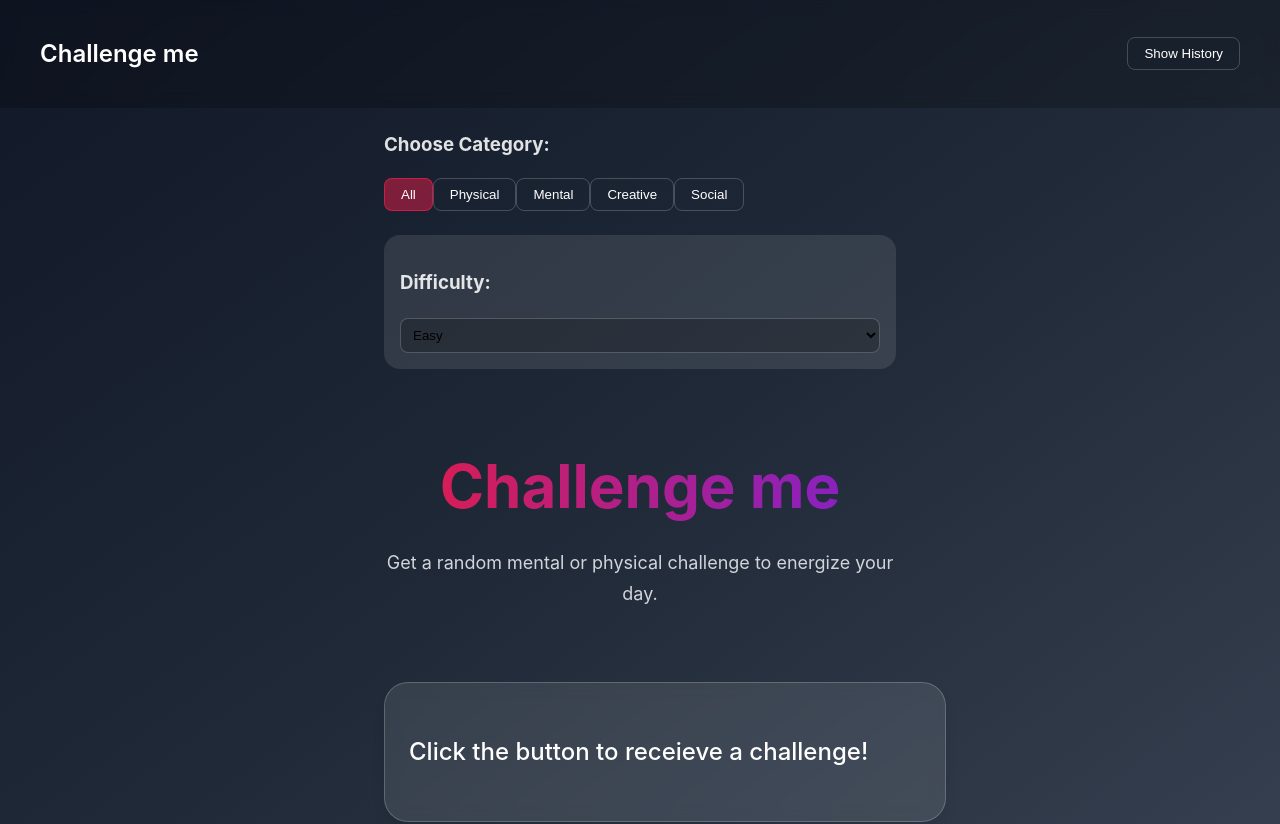
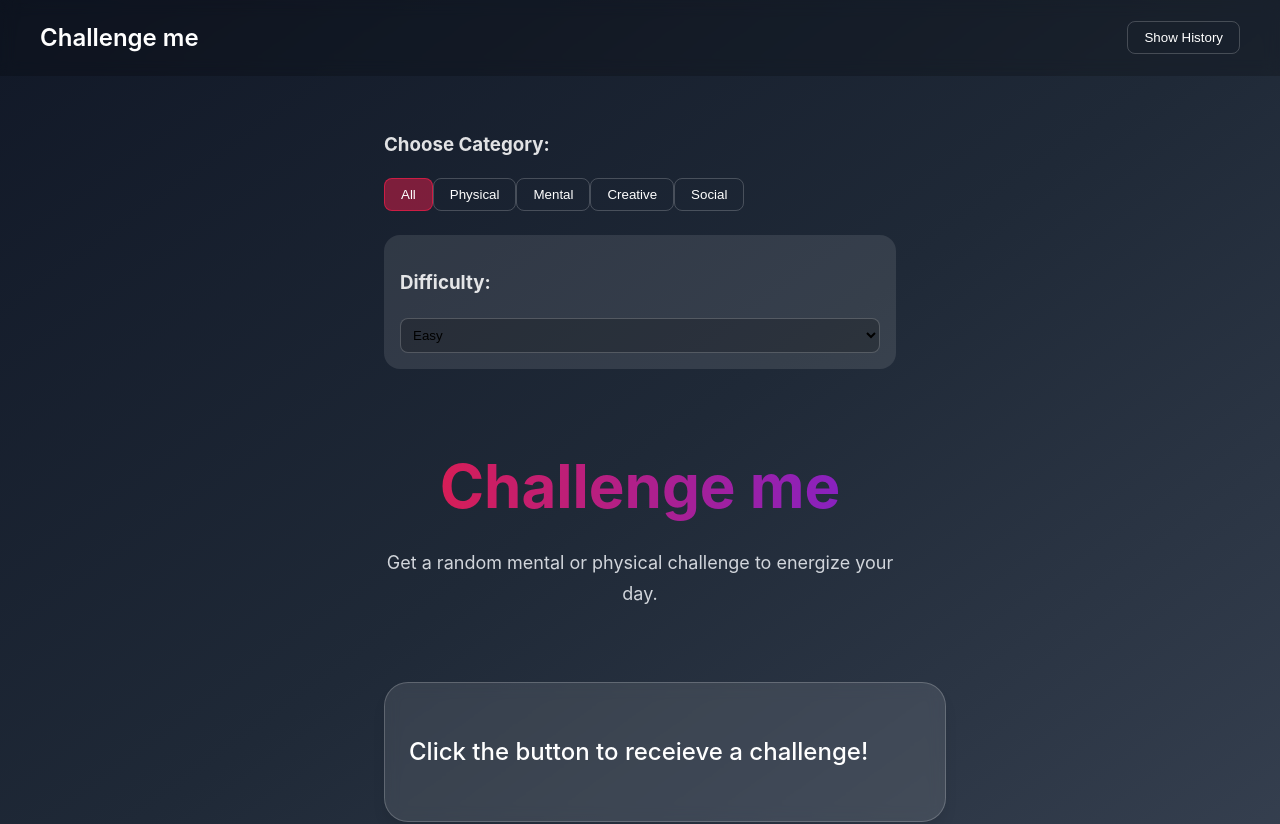
Before and after one commit to robertoandino/challenge-me, a React (Vite) app: page / in a window 1280 px wide. Shown: the top 824 px of the page. Built offline with nearby package versions, Linux system fonts and the light colour scheme.

Commit message:
Updated navbar height.

```diff
--- a/src/pages/Home.css
+++ b/src/pages/Home.css
@@ -1,7 +1,7 @@
 .nav-bar {
     background: rgba(0, 0, 0, 0.2);
     backdrop-filter: blur(8px);
-    padding: 1rem 0;
+    padding: 0 0;
     position: fixed;
     width: 100%;
     top: 0;
```
